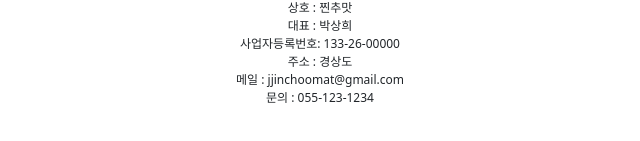
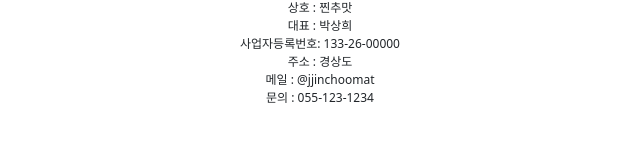
Before and after one commit to Coding-Su/teamProject, a plain HTML site: page index.html in a window 1280 px wide. Shown: the part 2033-2174 px from the top of the page, 320-960 px from the left. Drawn offline with nearby package versions, Linux system fonts and the light colour scheme.

Commit message:
찐찐막

```diff
--- a/index.html
+++ b/index.html
@@ -162,7 +162,7 @@
                 <div class="l-font12">대표 : 박상희</div>
                 <div class="l-font12">사업자등록번호: 133-26-00000</div>
                 <div class="l-font12">주소 : 경상도</div>
-                <div class="l-font12">메일 : jjinchoomat@gmail.com</div>
+                <div class="l-font12">메일 : @jjinchoomat</div>
                 <div class="l-font12">문의 : 055-123-1234</div>
               </div>
               <div class="row text-center pt-5">
```
